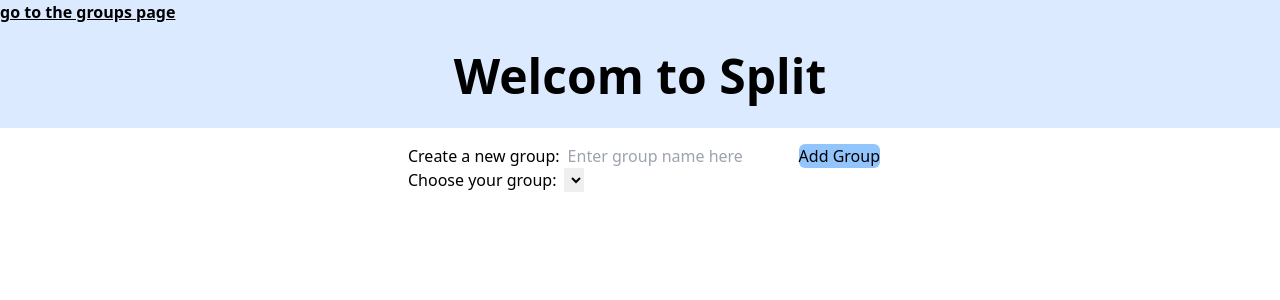
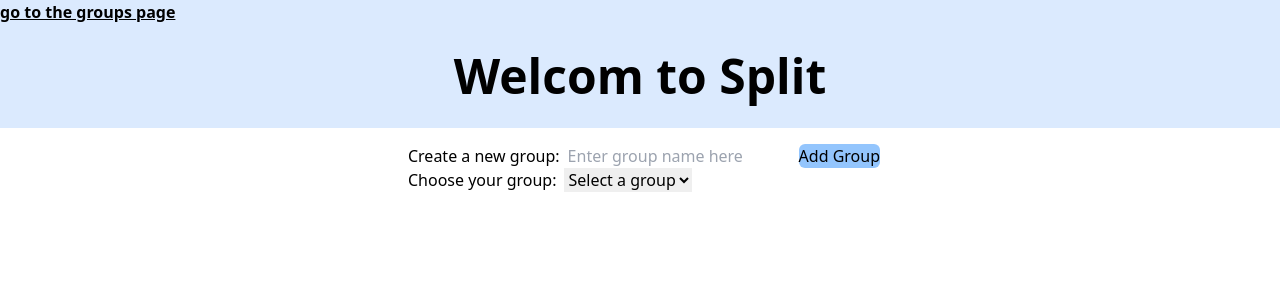
Before and after one commit to Noa308/Split, a React (Vite) app: page / in a window 1280 px wide. Shown: the top 300 px of the page. Built offline with nearby package versions, Linux system fonts and the light colour scheme.

Commit message:
stage7:fixing the custom hook

```diff
--- a/src/UseBackButton.jsx
+++ b/src/BackButton.jsx
@@ -1,6 +1,6 @@
 import { useNavigate } from "react-router-dom";
 
-function UseBackButton({ path, text }) {
+function BackButton({ path, text }) {
   let navigate = useNavigate();
 
   return (
@@ -12,6 +12,4 @@ function UseBackButton({ path, text }) {
   );
 }
 
-export default UseBackButton;
-
-//this is a custom hook
+export default BackButton;
--- a/src/ChooseGroup.jsx
+++ b/src/ChooseGroup.jsx
@@ -1,14 +1,23 @@
 import { useContext } from "react";
 import { GroupContext } from "./GroupContext";
+import useGoToPath from "./useGoToPath";
 
 function ChooseGroup() {
   const { groups } = useContext(GroupContext);
+  const goToPath = useGoToPath();
+
+  function handleChange(e) {
+    const groupName = e.target.value;
+    if (groupName !== "null") {
+      goToPath(`/${groupName}`);
+    }
+  }
 
   return (
     <div>
-      <label className="px-2 font-medium"> Choose your group:</label>
-      <select>
-        <option value="null"></option>
+      <label className="px-2 font-medium">Choose your group:</label>
+      <select onChange={handleChange}>
+        <option value="null">Select a group</option>
         {groups.map((group, index) => (
           <option key={index} value={group}>
             {group}
--- a/src/GroupPage.jsx
+++ b/src/GroupPage.jsx
@@ -1,11 +1,11 @@
 import Expenses from "./Expenses";
 import GroupInfo from "./GroupInfo";
-import UseBackButton from "./useBackButton";
+import BackButton from "./BackButton";
 
 function GroupPage() {
   return (
     <div>
-      <UseBackButton path="/" text="Back to the home page 🔙" />
+      <BackButton path="/" text="Back to the home page 🔙" />
       <div className="flex flex-col items-center w-full">
         <GroupInfo />
         <Expenses />
--- a/src/GroupProvider.jsx
+++ b/src/GroupProvider.jsx
@@ -11,6 +11,3 @@ export const GroupProvider = ({ children }) => {
     //this way all the children have an access to this value. the children come from the App.
   );
 };
-//to do: the back button
-//to do: costome hook to the group from the groups, we will call it useGroup
-//to create id to each group and to get the ud and give the group
--- a/src/HomePage.jsx
+++ b/src/HomePage.jsx
@@ -1,11 +1,11 @@
 import CreateGroup from "./CreateGroup";
 import ChooseGroup from "./ChooseGroup";
-import UseBackButton from "./useBackButton";
+import BackButton from "./BackButton";
 
 function HomePage() {
   return (
     <div>
-      <UseBackButton path="/Groups" text="go to the groups page" />
+      <BackButton path="/Groups" text="go to the groups page" />
       <div className="flex flex-col items-center w-full">
         <p className="flex flex-col items-center bg-blue-100 w-full font-extrabold text-5xl p-7 ">
           Welcom to Split
--- /dev/null
+++ b/src/useGoToPath.js
@@ -0,0 +1,10 @@
+import { useNavigate } from "react-router-dom";
+
+function useGoToPath() {
+  const navigate = useNavigate();
+
+  return (path) => navigate(path);
+  //that return make it reusable for any path any time. if i move path as a prop its not working.
+}
+
+export default useGoToPath;
```
